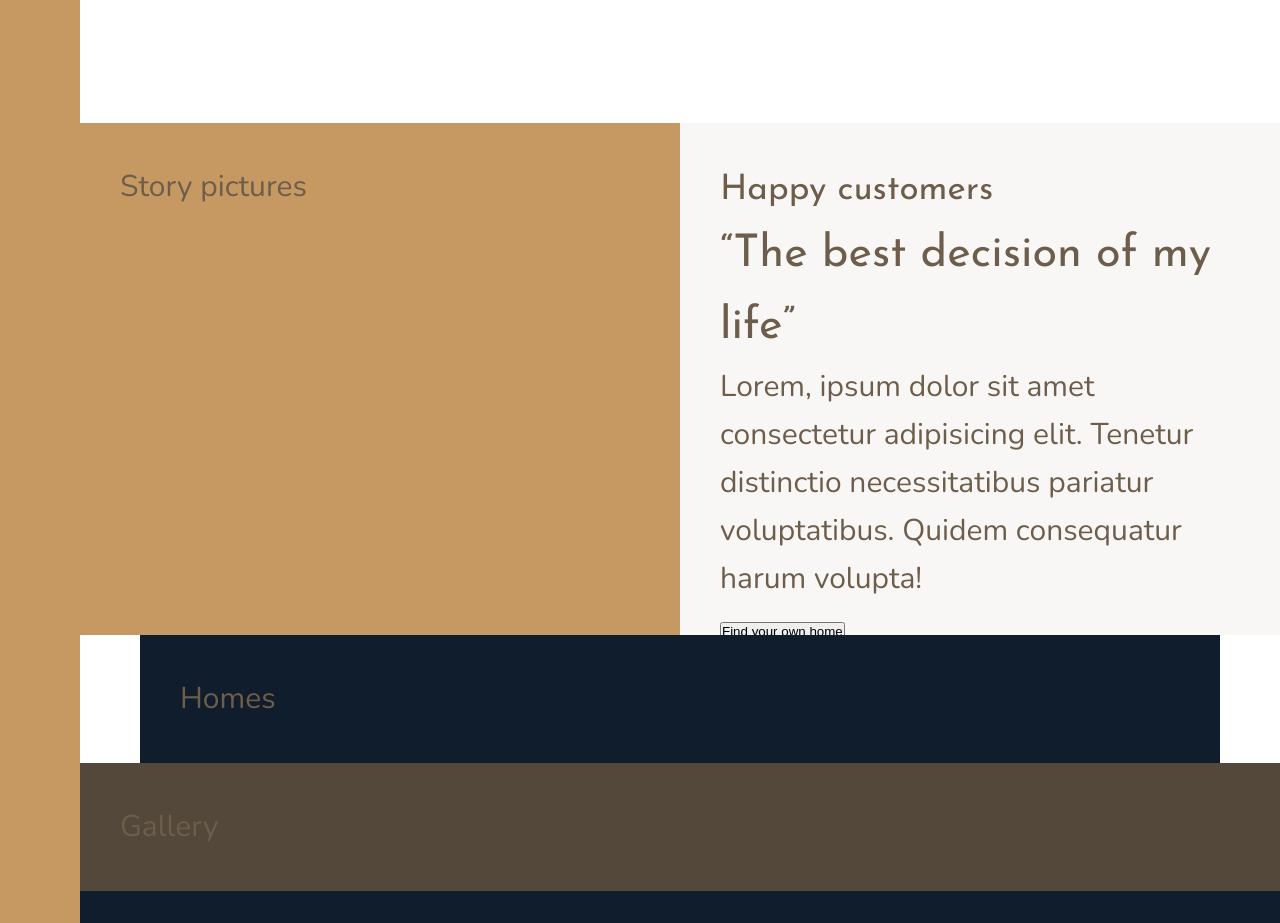
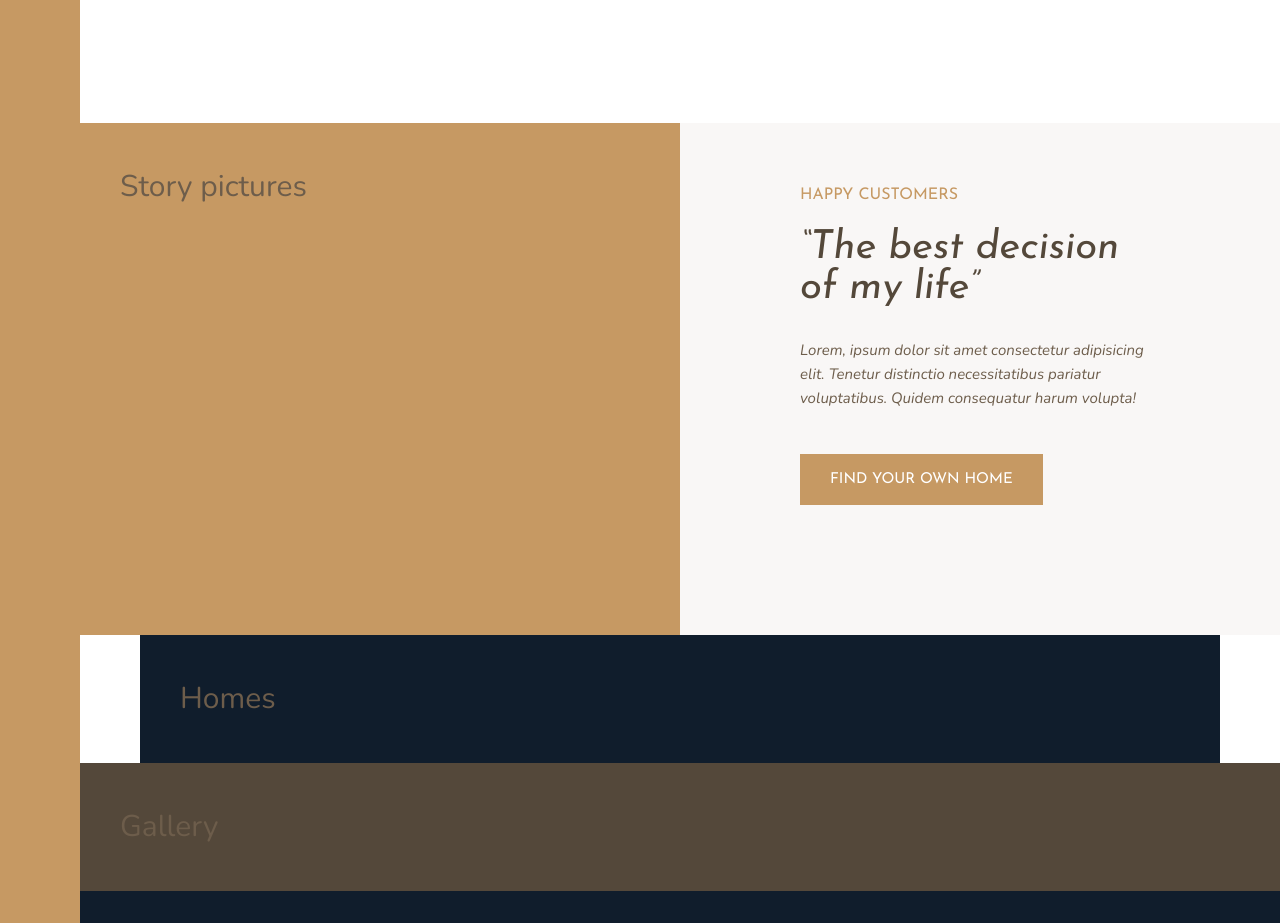
Before and after one commit to tundeszne/nexter, a website: page index.html in a window 1280 px wide. Shown: the part 1320-2243 px from the top of the page. Drawn offline with nearby package versions, Linux system fonts and the light colour scheme.

Commit message:
style story content

```diff
--- a/index.html
+++ b/index.html
@@ -87,8 +87,10 @@
     <div class="story__pictures">Story pictures</div>
 
     <div class="story__content">
-      <h3 class="heading-3">Happy customers</h3>
-      <h2 class="heading-2">&ldquo;The best decision of my life&rdquo;</h2>
+      <h3 class="heading-3 mb-sm">Happy customers</h3>
+      <h2 class="heading-2 heading-2--dark mb-md">
+        &ldquo;The best decision of my life&rdquo;
+      </h2>
       <p class="story__text">
         Lorem, ipsum dolor sit amet consectetur adipisicing elit. Tenetur
         distinctio necessitatibus pariatur voluptatibus. Quidem consequatur
--- a/sass/_story.scss
+++ b/sass/_story.scss
@@ -3,8 +3,17 @@
     background-color: $color-primary;
     grid-column: full-start / col-end 4;
   }
+
   &__content {
     background-color: $color-grey-light-1;
     grid-column: col-start 5 / full-end;
+
+    padding: 6rem 12rem;
+  }
+
+  &__text {
+    font-size: 1.5rem;
+    font-style: italic;
+    margin-bottom: 4rem;
   }
 }
--- a/sass/_typography.scss
+++ b/sass/_typography.scss
@@ -9,10 +9,24 @@
 
 .heading-2 {
   @extend %heading;
+  font-size: 4rem;
+  font-style: italic;
+  line-height: 1;
+
+  &--light {
+    color: $color-grey-light-1;
+  }
+
+  &--dark {
+    color: $color-grey-dark-1;
+  }
 }
 
 .heading-3 {
   @extend %heading;
+  font-size: 1.6rem;
+  color: $color-primary;
+  text-transform: uppercase;
 }
 
 .heading-4 {
@@ -27,3 +41,36 @@
     color: $color-grey-dark-1;
   }
 }
+
+.btn {
+  background-color: $color-primary;
+  color: #fff;
+  border: none;
+  border-radius: 0;
+  font-family: $font-display;
+  font-size: 1.5rem;
+  text-transform: uppercase;
+  padding: 1.8rem 3rem;
+  cursor: pointer;
+  transition: all 0.2s;
+
+  &:hover {
+    background-color: $color-primary-dark;
+  }
+}
+
+.mb-sm {
+  margin-bottom: 2rem;
+}
+
+.mb-md {
+  margin-bottom: 3rem;
+}
+
+.mb-lg {
+  margin-bottom: 4rem;
+}
+
+.mb-hg {
+  margin-bottom: 8rem;
+}
```
Also changed, not shown: css/style.css.
